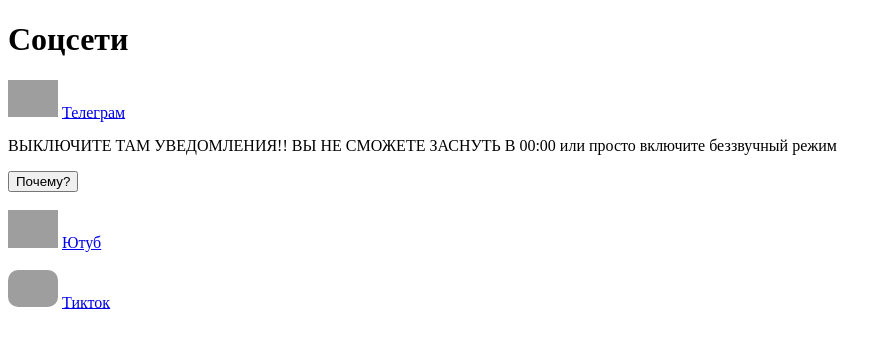
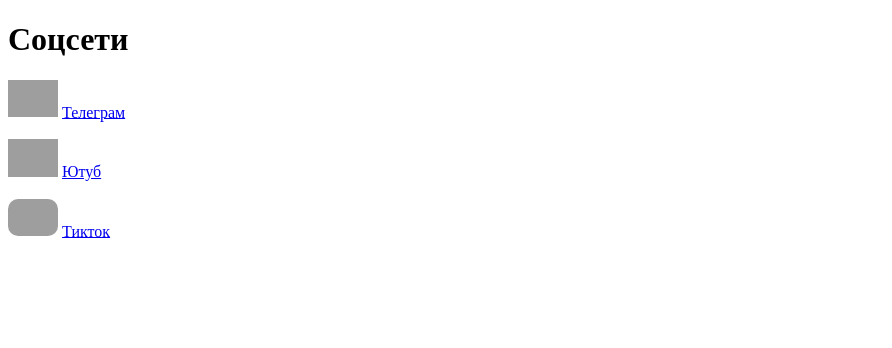
Before and after one commit to p47760435-crypto/siteplus, a plain HTML site: page index.html in a window 1280 px wide. Shown: the whole page, without its empty margins (0-892 px from the left). Drawn offline with Linux system fonts and the light colour scheme; grey boxes are pictures that could not be loaded.

Commit message:
Update index.html

```diff
--- a/index.html
+++ b/index.html
@@ -13,12 +13,6 @@
 <a href="https://t.me/SviatikCha" target="_blank">
     Телеграм
 </a>
-
-    <p>ВЫКЛЮЧИТЕ ТАМ УВЕДОМЛЕНИЯ!! ВЫ НЕ СМОЖЕТЕ ЗАСНУТЬ В 00:00 или просто включите беззвучный режим</p>
-
-    <button onclick="alert('В моем телеграм канале стоят авто сообщения на 00:00.')">
-        Почему?
-    </button>
 
 <br><br>
 
```
